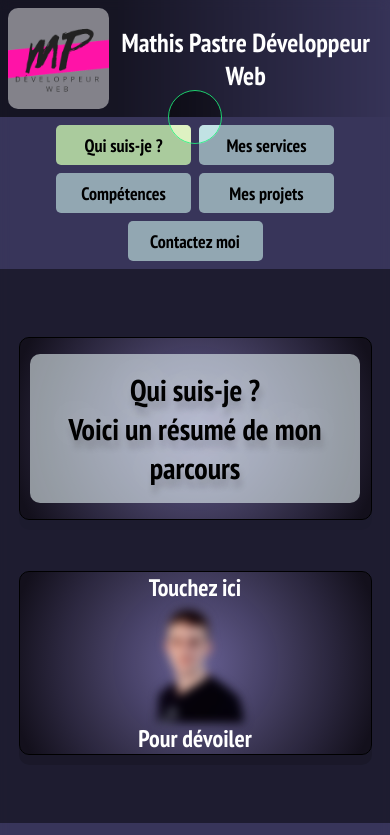
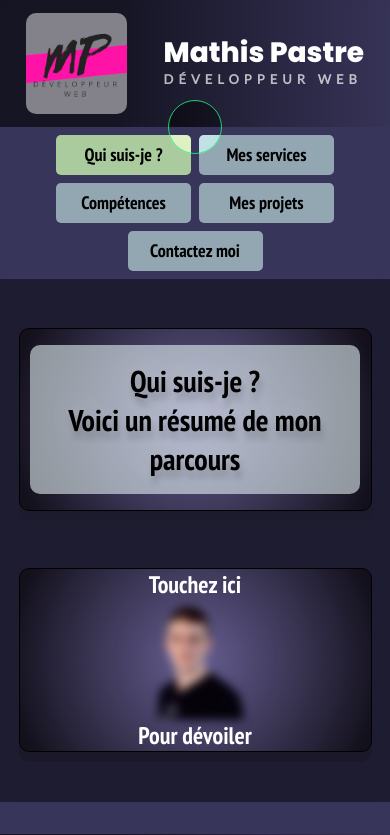
Before and after one commit to MathisPastreNelson/portfolio-mathis-pastre, a React (Create React App) app: page / in a window 390 px wide. Shown: the top 835 px of the page. Built offline with nearby package versions, Linux system fonts and the light colour scheme.

Commit message:
H1 animation

```diff
--- a/src/components/Header.js
+++ b/src/components/Header.js
@@ -5,8 +5,17 @@ export default function Header() {
   return (
     <header className="App-header">
       <img src={logo} className="imgLogo" alt="logo" />
-      <div className="content">
-        <h1>Mathis Pastre Développeur Web</h1>
+      <div class="container">
+        <div class="box">
+          <div class="titleh1">
+            <h1>Mathis Pastre</h1>
+          </div>
+
+          <div class="role">
+            <div class="block"></div>
+            <p>Développeur Web</p>
+          </div>
+        </div>
       </div>
     </header>
   );
--- a/src/style/_footer.scss
+++ b/src/style/_footer.scss
@@ -1,5 +1,6 @@
 // CSS du footer
 footer {
+  height: 15vh;
   display: flex;
   justify-content: center;
   align-items: center;
--- a/src/style/_header.scss
+++ b/src/style/_header.scss
@@ -1,5 +1,6 @@
 // SCC du Header
 header {
+  height: 15vh;
   display: flex;
   justify-content: space-around;
   padding: 0 2%;
@@ -21,8 +22,138 @@ header {
   border-radius: 10px;
 }
 
-@media (max-width: 776px) {
-  h1 {
-    font-size: 26px;
+@import url("https://fonts.googleapis.com/css?family=Lato:300,400|Poppins:300,400,800&display=swap");
+
+.container {
+  display: flex;
+  justify-content: center;
+  align-items: center;
+
+  .box {
+    position: relative;
+    display: flex;
+    justify-content: center;
+    flex-direction: column;
+
+    .titleh1 {
+      h1 {
+        font-family: "Poppins";
+        color: #fff;
+        font-size: 28px;
+        -webkit-animation: mainFadeIn 2s forwards;
+        -o-animation: mainFadeIn 1s forwards;
+        animation: mainFadeIn 1s forwards;
+        animation-delay: 500ms;
+        opacity: 0;
+        display: flex;
+        align-items: baseline;
+        position: relative;
+      }
+    }
+
+    .role {
+      width: 100%;
+      position: relative;
+      display: flex;
+      align-items: center;
+      height: 30px;
+      margin-top: -10px;
+
+      .block {
+        width: 0%;
+        height: inherit;
+        background-color: rgba(255, 255, 255, 0.466);
+        position: absolute;
+        animation: secBlock 2s cubic-bezier(0.74, 0.06, 0.4, 0.92) forwards;
+        animation-delay: 2s;
+        display: flex;
+      }
+
+      p {
+        animation: secFadeIn 2s forwards;
+        animation-delay: 3.2s;
+        opacity: 0;
+        font-weight: 800;
+        font-family: "Lato";
+        color: #ffffff;
+        font-size: 13px;
+        text-transform: uppercase;
+        letter-spacing: 5px;
+      }
+    }
   }
 }
+
+@keyframes secBlock {
+  0% {
+    width: 0%;
+    left: 0;
+  }
+  50% {
+    width: 100%;
+    left: 0;
+  }
+  100% {
+    width: 0;
+    left: 100%;
+  }
+}
+
+@keyframes mainFadeIn {
+  0% {
+    opacity: 0;
+  }
+  100% {
+    opacity: 1;
+  }
+}
+
+@keyframes popIn {
+  0% {
+    width: 0px;
+    height: 0px;
+    background: #e9d856;
+    border: 0px solid #ddd;
+    opacity: 0;
+  }
+  50% {
+    width: 10px;
+    height: 10px;
+    background: #e9d856;
+    opacity: 1;
+    bottom: 45px;
+  }
+  65% {
+    width: 7px;
+    height: 7px;
+    bottom: 0px;
+    width: 15px;
+  }
+  80% {
+    width: 10px;
+    height: 10px;
+    bottom: 20px;
+  }
+  100% {
+    width: 7px;
+    height: 7px;
+    background: #e9d856;
+    border: 0px solid #222;
+    bottom: 13px;
+  }
+}
+
+@keyframes secFadeIn {
+  0% {
+    opacity: 0;
+  }
+  100% {
+    opacity: 0.7;
+  }
+}
+
+@media (max-width: 776px) {
+  .titleh1 {
+    font-size: 16px;
+  }
+}
--- a/src/style/_main.scss
+++ b/src/style/_main.scss
@@ -8,7 +8,7 @@
 .present {
   width: 100%;
   margin: 0 auto;
-  padding: 2rem 0;
+  padding: 1vh 0;
   display: flex;
   justify-content: space-evenly;
   align-items: center;
@@ -18,7 +18,7 @@
   background: rgba(0, 0, 0, 0.459);
   color: rgb(0, 0, 0);
   backdrop-filter: blur(5px);
-  min-height: 58vh;
+  min-height: 60vh;
 }
 
 .title {
--- a/src/style/index.css
+++ b/src/style/index.css
@@ -1,5 +1,6 @@
 @charset "UTF-8";
 /*Colors mixins*/ /*Qui Suis-je ?*/
+@import url("https://fonts.googleapis.com/css?family=Lato:300,400|Poppins:300,400,800&display=swap");
 .bg1 {
   background: rgb(15, 0, 103);
   background: radial-gradient(circle, rgba(182, 169, 255, 0.479) 0%, rgba(5, 0, 0, 0.411) 95%, rgba(5, 0, 0, 0.411) 100%);
@@ -27,6 +28,7 @@ body {
 }
 
 header {
+  height: 15vh;
   display: flex;
   justify-content: space-around;
   padding: 0 2%;
@@ -43,9 +45,124 @@ header {
   border-radius: 10px;
 }
 
+.container {
+  display: flex;
+  justify-content: center;
+  align-items: center;
+}
+.container .box {
+  position: relative;
+  display: flex;
+  justify-content: center;
+  flex-direction: column;
+}
+.container .box .titleh1 h1 {
+  font-family: "Poppins";
+  color: #fff;
+  font-size: 28px;
+  animation: mainFadeIn 1s forwards;
+  animation-delay: 500ms;
+  opacity: 0;
+  display: flex;
+  align-items: baseline;
+  position: relative;
+}
+.container .box .role {
+  width: 100%;
+  position: relative;
+  display: flex;
+  align-items: center;
+  height: 30px;
+  margin-top: -10px;
+}
+.container .box .role .block {
+  width: 0%;
+  height: inherit;
+  background-color: rgba(255, 255, 255, 0.466);
+  position: absolute;
+  animation: secBlock 2s cubic-bezier(0.74, 0.06, 0.4, 0.92) forwards;
+  animation-delay: 2s;
+  display: flex;
+}
+.container .box .role p {
+  animation: secFadeIn 2s forwards;
+  animation-delay: 3.2s;
+  opacity: 0;
+  font-weight: 800;
+  font-family: "Lato";
+  color: #ffffff;
+  font-size: 13px;
+  text-transform: uppercase;
+  letter-spacing: 5px;
+}
+
+@keyframes secBlock {
+  0% {
+    width: 0%;
+    left: 0;
+  }
+  50% {
+    width: 100%;
+    left: 0;
+  }
+  100% {
+    width: 0;
+    left: 100%;
+  }
+}
+@keyframes mainFadeIn {
+  0% {
+    opacity: 0;
+  }
+  100% {
+    opacity: 1;
+  }
+}
+@keyframes popIn {
+  0% {
+    width: 0px;
+    height: 0px;
+    background: #e9d856;
+    border: 0px solid #ddd;
+    opacity: 0;
+  }
+  50% {
+    width: 10px;
+    height: 10px;
+    background: #e9d856;
+    opacity: 1;
+    bottom: 45px;
+  }
+  65% {
+    width: 7px;
+    height: 7px;
+    bottom: 0px;
+    width: 15px;
+  }
+  80% {
+    width: 10px;
+    height: 10px;
+    bottom: 20px;
+  }
+  100% {
+    width: 7px;
+    height: 7px;
+    background: #e9d856;
+    border: 0px solid #222;
+    bottom: 13px;
+  }
+}
+@keyframes secFadeIn {
+  0% {
+    opacity: 0;
+  }
+  100% {
+    opacity: 0.7;
+  }
+}
 @media (max-width: 776px) {
-  h1 {
-    font-size: 26px;
+  .titleh1 {
+    font-size: 16px;
   }
 }
 .cursor {
@@ -78,7 +195,7 @@ header {
 .present {
   width: 100%;
   margin: 0 auto;
-  padding: 2rem 0;
+  padding: 1vh 0;
   display: flex;
   justify-content: space-evenly;
   align-items: center;
@@ -89,7 +206,7 @@ header {
   color: rgb(0, 0, 0);
   -webkit-backdrop-filter: blur(5px);
           backdrop-filter: blur(5px);
-  min-height: 58vh;
+  min-height: 60vh;
 }
 
 .title {
@@ -935,6 +1052,7 @@ div > p {
   }
 }
 footer {
+  height: 15vh;
   display: flex;
   justify-content: center;
   align-items: center;
```
Also changed, not shown: 1 other file (tests, documents, lock files or other folders).
